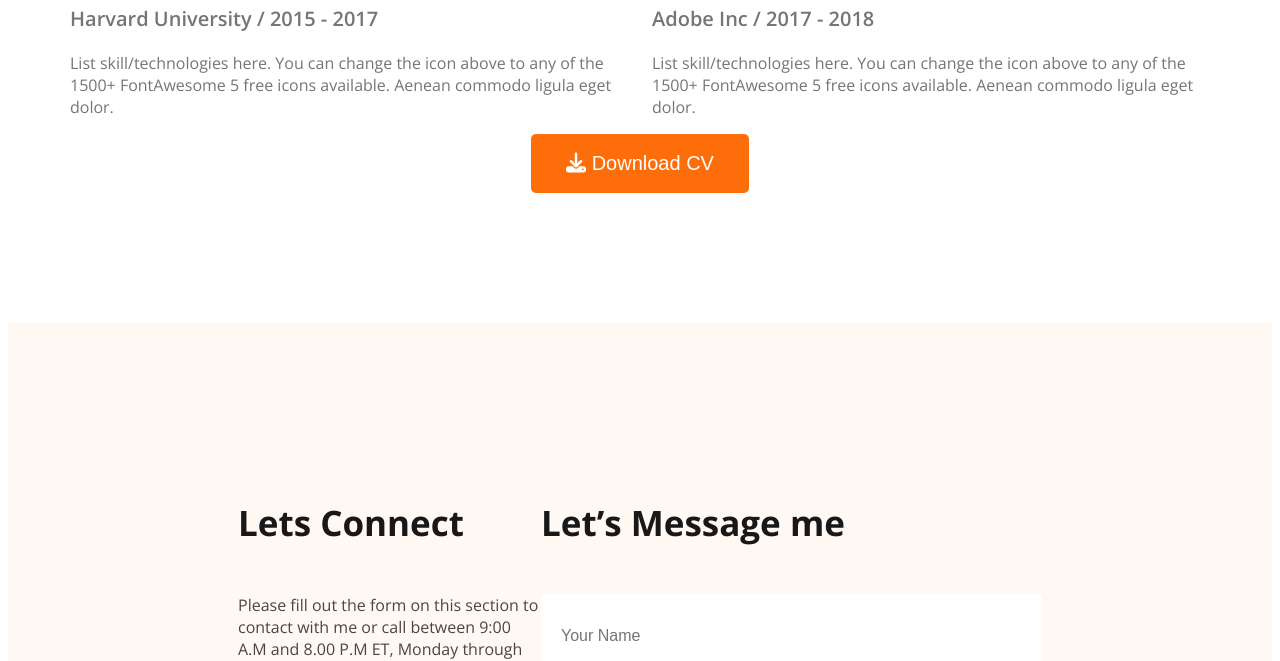
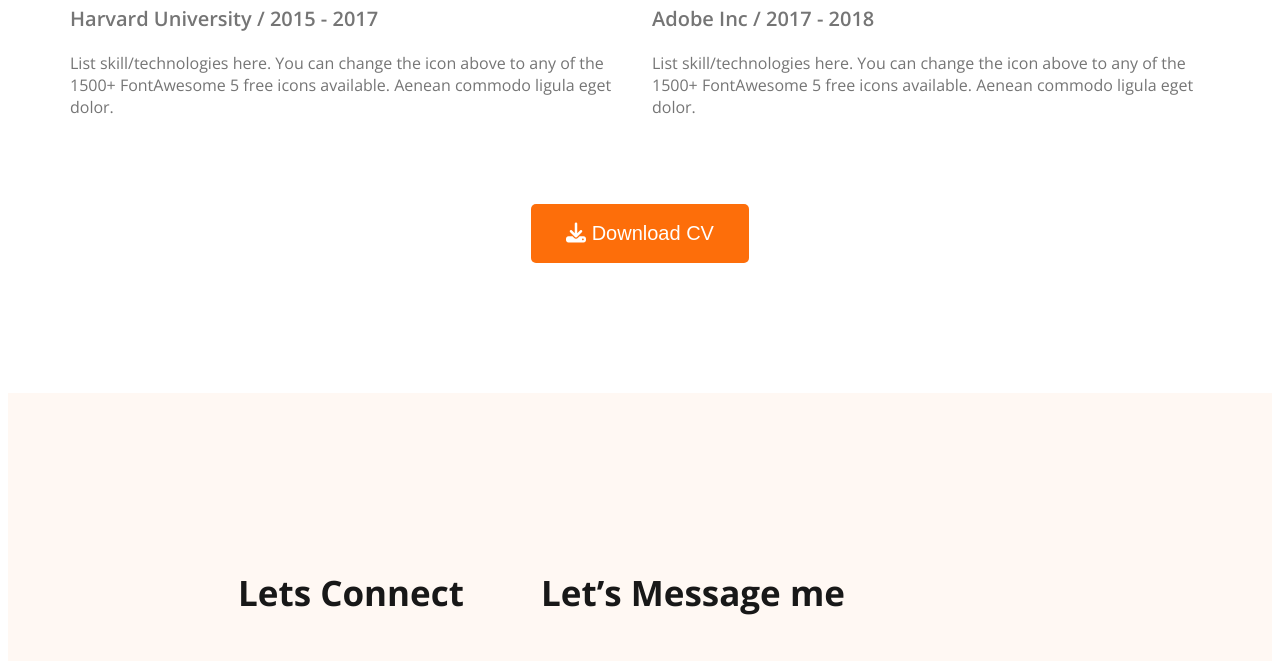
Before and after one commit to rushomrong/web-dev-portfolio, a plain HTML site: page index.html in a window 1280 px wide. Shown: the part 3020-3681 px from the top of the page. Drawn offline with nearby package versions, Linux system fonts and the light colour scheme.

Commit message:
resume section bottom button height updated

```diff
--- a/styles/style.css
+++ b/styles/style.css
@@ -228,6 +228,10 @@
     color: #757575;
 }
 
+.resume-btn {
+    margin-top: 70px;
+}
+
 /*Footer Style*/
 
 .footer-container {
```
